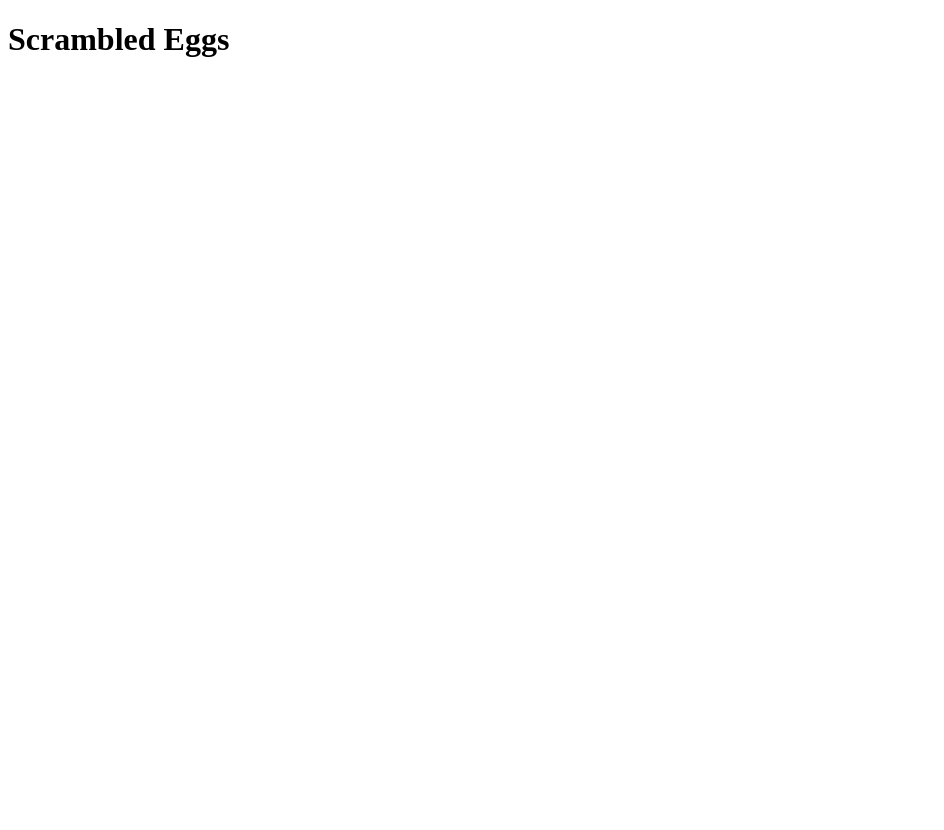
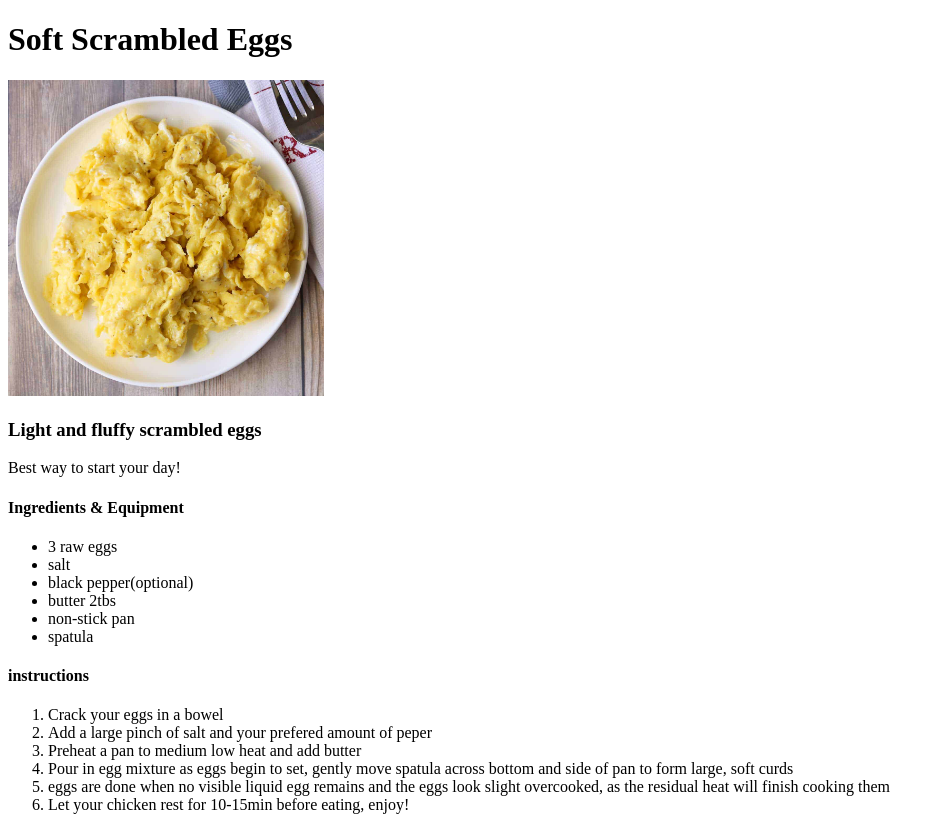
Before and after one commit to greenarrow02/odin-recipes, a plain HTML site: page recipes/eggs.html in a window 1280 px wide. Shown: the whole page, without its empty margins (0-944 px from the left). Before the commit the page ends 800 px from the top, so only its background shows below. Drawn offline with Linux system fonts and the light colour scheme.

Commit message:
Add chicken.html

```diff
--- a/recipes/eggs.html
+++ b/recipes/eggs.html
@@ -1,14 +1,33 @@
 <!DOCTYPE html>
-	<html>
+<html lang="en">
 <head>
+    <meta charset="UTF-8">
+    <meta http-equiv="X-UA-Compatible" content="IE=edge">
+    <meta name="viewport" content="width=device-width, initial-scale=1.0">
     <title>Scrambled Eggs</title>
-			<meta charset="UTF-8">
 </head>
-			<h1>Scrambled Eggs</h1>
-
 <body>
+    <h1>Soft Scrambled Eggs</h1>
+    <img src="../images/eggs.jpg" width="25%" height="25%">
+    <h3>Light and fluffy scrambled eggs</h3>
+    <p>Best way to start your day!</p>
+    <h4>Ingredients & Equipment</h4>
+    <ul>
+        <li>3 raw eggs</li>
+        <li>salt</li>
+        <li>black pepper(optional)</li>
+        <li>butter 2tbs</li>
+        <li>non-stick pan</li>
+        <li>spatula</li>
+    </ul>
+    <h4>instructions</h4>
+    <ol>
+        <li>Crack your eggs in a bowel</li>
+        <li>Add a large pinch of salt and your prefered amount of peper</li>
+        <li>Preheat a pan to medium low heat and add butter</li>
+        <li>Pour in egg mixture as eggs begin to set, gently move spatula across bottom and side of pan to form large, soft curds </li>
+        <li>eggs are done when no visible liquid egg remains and the eggs look slight overcooked, as the residual heat will finish cooking them </li>
+        <li>Let your chicken rest for 10-15min before eating, enjoy!</li>
+    </ol>
 </body>
-
-
-
 </html>
```
Also changed, not shown: recipes/chicken.html (+1 -1 lines), images/eggs.jpg (added). Lines whose indentation alone changed are shown as unchanged.
